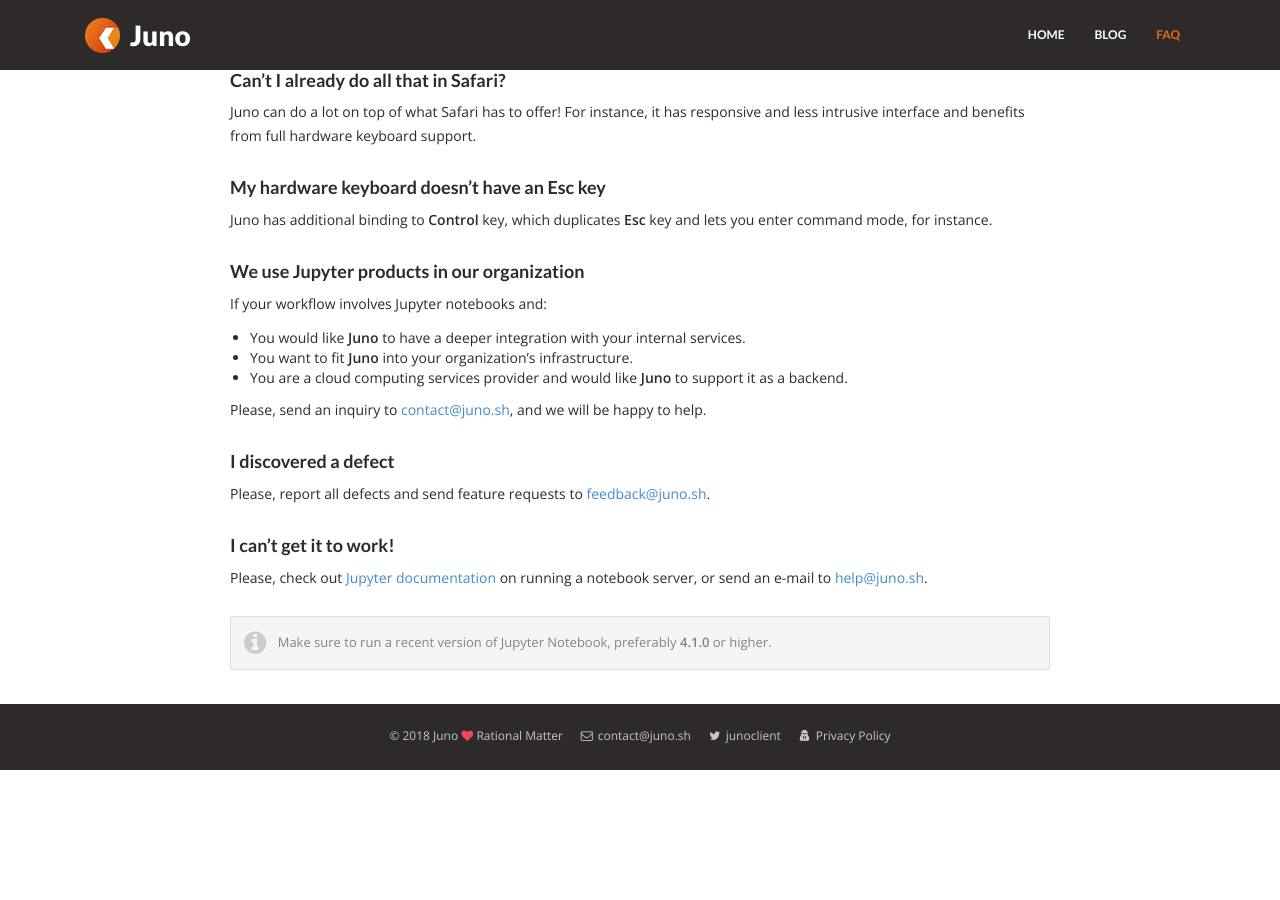
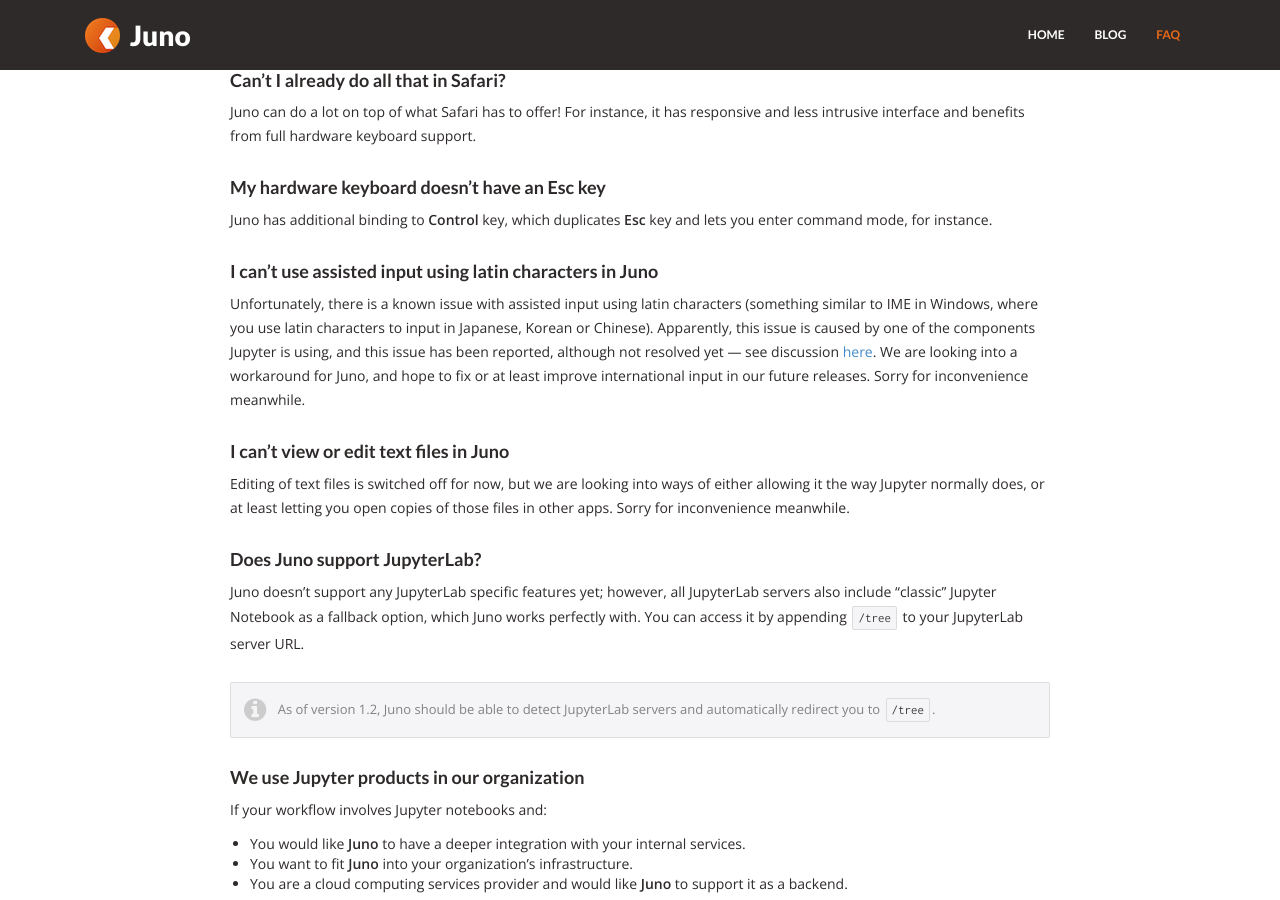
Before and after one commit to test-juno-sh/juno-website-test, a Jekyll site: the page built from _posts/2017-09-01-faq.markdown, in a window 1280 px wide and 900 px high, scrolled down 1193 px. Built offline with Jekyll 4.4.1, drawn with Linux system fonts in a browser that asks for light colours; nearby versions of some CDN libraries; before the commit the page ends 1963 px from its top, so only the background shows below that.

Commit message:
Add Q&A for limitations

```diff
--- a/_posts/2017-09-01-faq.markdown
+++ b/_posts/2017-09-01-faq.markdown
@@ -39,6 +39,19 @@
 #### My hardware keyboard doesn’t have an Esc key
 Juno has additional binding to **Control** key, which duplicates **Esc** key and lets you enter command mode, for instance.
 
+#### I can't use assisted input using latin characters in Juno
+Unfortunately, there is a known issue with assisted input using latin characters (something similar to IME in Windows, where you use latin characters to input in Japanese, Korean or Chinese). Apparently, this issue is caused by one of the components Jupyter is using, and this issue has been reported, although not resolved yet — see discussion [here](https://github.com/codemirror/CodeMirror/issues/3137){:target="_blank"}. We are looking into a workaround for Juno, and hope to fix or at least improve international input in our future releases. Sorry for inconvenience meanwhile.
+
+#### I can't view or edit text files in Juno
+Editing of text files is switched off for now, but we are looking into ways of either allowing it the way Jupyter normally does, or at least letting you open copies of those files in other apps. Sorry for inconvenience meanwhile.
+
+#### Does Juno support JupyterLab?
+Juno doesn't support any JupyterLab specific features yet; however, all JupyterLab servers also include “classic" Jupyter Notebook as a fallback option, which Juno works perfectly with. You can access it by appending `/tree` to your JupyterLab server URL.
+
+{:refdef: .notice}
+<i class="fa fa-info-circle fa-2x" aria-hidden="true" style="color: #CCCCCC; vertical-align: middle;"></i><span style="display:inline-block; width: 8px;"></span> <span>As of version 1.2, Juno should be able to detect JupyterLab servers and automatically redirect you to `/tree`.</span>
+{: refdef}
+
 #### We use Jupyter products in our organization
 If your workflow involves Jupyter notebooks and:
 * You would like **Juno** to have a deeper integration with your internal services.
```
